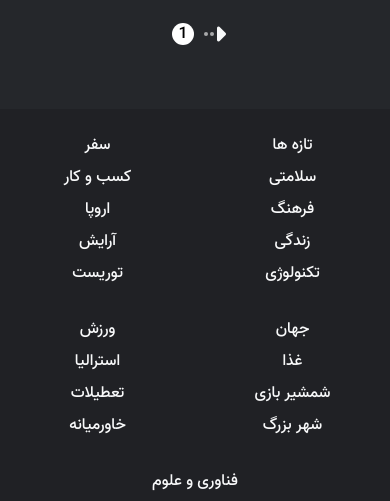
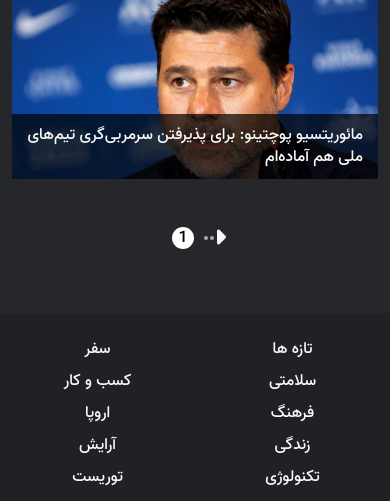
Before and after one commit to mohammadrezaGh80/news_website, a Django app: page /news/ in a window 390 px wide. Shown: the part 1271-1772 px from the top of the page. Run offline with Django 4.2, Linux system fonts and the light colour scheme; data comes from the database, SQL or seed files in the repository; both versions use the stored data as it was after the commit; some web fonts are replaced.

Commit message:
add background-color to card in home page and report_list page,add media file and feature upload image from user for create report

```diff
--- a/config/settings.py
+++ b/config/settings.py
@@ -41,6 +41,7 @@ INSTALLED_APPS = [
     # third party
     'crispy_forms',
     'crispy_bootstrap5',
+    'vote',
 
     # local
     'accounts',
@@ -145,3 +146,7 @@ EMAIL_BACKEND = "django.core.mail.backends.console.EmailBackend"
 # static config
 STATIC_URL = "/static/"
 STATICFILES_DIRS = [str(BASE_DIR.joinpath('static'))]
+
+# media config
+MEDIA_URL = "/media/"
+MEDIA_ROOT = str(BASE_DIR.joinpath('media'))
--- a/config/urls.py
+++ b/config/urls.py
@@ -14,7 +14,9 @@ Including another URLconf
     2. Add a URL to urlpatterns:  path('blog/', include('blog.urls'))
 """
 from django.contrib import admin
+from django.conf import settings
 from django.urls import path, include
+from django.conf.urls.static import static
 
 urlpatterns = [
     path('admin/', admin.site.urls),
@@ -22,4 +24,4 @@ urlpatterns = [
     path('accounts/', include("django.contrib.auth.urls")),
     path('accounts/', include("accounts.urls")),
     path('news/', include("news.urls")),
-]
+] + static(settings.MEDIA_URL, document_root=settings.MEDIA_ROOT)
--- a/news/forms.py
+++ b/news/forms.py
@@ -6,7 +6,7 @@ from .models import Report, Comment
 class ReportForm(forms.ModelForm):
     class Meta:
         model = Report
-        fields = ["title", "description", ]
+        fields = ["title", "description", "cover", ]
 
 
 class CommentForm(forms.ModelForm):
--- a/news/models.py
+++ b/news/models.py
@@ -5,9 +5,11 @@ from datetime import date
 
 
 class Report(models.Model):
-    title = models.CharField(max_length=200)
+    title = models.CharField(max_length=250)
     description = models.TextField()
     author = models.ForeignKey(get_user_model(), on_delete=models.CASCADE, related_name="reports")
+    cover = models.ImageField(upload_to="covers/", blank=True)
+
     datetime_created = models.DateTimeField(auto_now_add=True)
     datetime_modified = models.DateTimeField(auto_now=True)
 
@@ -22,6 +24,7 @@ class Comment(models.Model):
     user = models.ForeignKey(get_user_model(), on_delete=models.CASCADE, related_name="comments")
     report = models.ForeignKey(Report, on_delete=models.CASCADE, related_name="comments")
     text = models.TextField()
+
     datetime_created = models.DateTimeField(auto_now_add=True)
 
     def calculate_days_diff_from_today(self):
--- a/news/templates/news/report_list.html
+++ b/news/templates/news/report_list.html
@@ -25,19 +25,23 @@
             cursor: pointer;
         }
 
-        .news-img-caption {
-            bottom: 45px;
-            right: 30px;
-        }
 
         .wrapper-news-img-icon {
             top: 20px;
             right: 30px;
         }
 
-        .wrapper-news-img-author-name {
-            bottom: 20px;
-            right: 30px;
+        .news-img-caption{
+            line-height: 1.4;
+        }
+
+        .wrapper-text-news {
+            position: absolute;
+            bottom: 0;
+            right: 0;
+            left: 0;
+            padding: 10px 15px;
+            background-color: rgba(0, 0, 0, 0.7);
         }
 
         .img-info {
@@ -160,7 +164,7 @@
     <section style="background-color: #25272B;" class="py-5 flex-grow-1">
         <div class="container">
             <div class="row">
-                <div class="col-3 d-none d-lg-block">
+                <div class="col-lg-3 col-12">
                     <div class="wrapper-search-box p-3" style="background-color: #202125;">
                         <form action="" method="POST">
                             {% csrf_token %}
@@ -189,7 +193,7 @@
                             </div>
                         </form>
                     </div>
-                    <div class="wrapper-social-media p-3 mt-5" style="background-color: #202125;">
+                    <div class="wrapper-social-media p-3 mt-5 d-none d-lg-block" style="background-color: #202125;">
                         <div class="wrapper-custom-title d-inline-block py-2 px-4 position-relative"
                              style="background-color:#F54437; border-bottom-right-radius: 15px;">
                             <span style="font-family: 'Vazir-Bold', serif;" class="text-light text-custom-title">ما در
@@ -232,7 +236,7 @@
                             </div>
                         </div>
                     </div>
-                    <div class="wrapper-info p-3 mt-5" style="background-color: #202125;">
+                    <div class="wrapper-info p-3 mt-5 d-none d-lg-block" style="background-color: #202125;">
                         <div class="wrapper-custom-title d-inline-block py-2 px-4 position-relative"
                              style="background-color:#F54437; border-bottom-right-radius: 15px;">
                             <span style="font-family: 'Vazir-Bold', serif;" class="text-light text-custom-title">درباره
@@ -262,7 +266,7 @@
                         </div>
                     </div>
                 </div>
-                <div class="col-lg-7 offset-lg-1 offset-0 col-12 d-flex flex-column">
+                <div class="col-lg-7 offset-lg-1 offset-0 col-12 d-flex flex-column mt-5 mt-lg-0">
                     {% if is_all_blank %}
                         <div class="warning-form card py-3 px-4 justify-content-lg-between flex-lg-row">
                             <div class="d-flex flex-column flex-lg-row align-items-center py-2 py-lg-0">
@@ -281,21 +285,22 @@
                         </div>
                     {% endif %}
                     {% for report in reports %}
-                        <div class="mb-4">
+                        <div class="mb-5">
                             <div class="d-flex position-relative wrapper-news overflow-hidden">
                                 <div
                                         class="wrapper-news-img-icon bg-light rounded-circle d-none d-lg-inline-block position-absolute opacity-75">
                                     <i class="fa-solid fa-camera text-dark p-2"></i>
                                 </div>
                                 <figure>
-                                    <img src="https://www.metoffice.gov.uk/binaries/content/gallery/metofficegovuk/hero-images/advice/maps-satellite-images/satellite-image-of-globe.jpg"
+                                    <img src="{{ report.cover.url }}"
                                          alt="" class="w-100 h-100 d-block">
-                                    <figcaption
-                                            class="position-absolute text-light news-img-caption fs-3">{{ report.title }}</figcaption>
                                 </figure>
-                                <div class="wrapper-news-img-author-name position-absolute text-light d-none d-lg-inline-block">
-                                    <i class="fa-regular fa-user"></i>
-                                    <span class="author-name ps-1">{{ report.author }}</span>
+                                <div class="wrapper-text-news">
+                                    <p class="text-light news-img-caption fs-3">{{ report.title }}</p>
+                                    <div class="wrapper-news-img-author-name text-light d-none d-lg-inline-block mt-2">
+                                        <i class="fa-regular fa-user"></i>
+                                        <span class="author-name ps-1">{{ report.author }}</span>
+                                    </div>
                                 </div>
                                 <div class="card-img-overlay overlay-img-news d-flex justify-content-center align-items-center">
                                     <div class="wrapper-continue-news">
@@ -313,7 +318,8 @@
                     {% if request.method == "GET" %}
                         <div class="d-flex justify-content-center align-items-center mb-3 pagination">
                             {% if page_obj.has_next %}
-                                <a href="?page={{ page_obj.next_page_number }}" class="d-flex justify-content-center align-items-center">
+                                <a href="?page={{ page_obj.next_page_number }}"
+                                   class="d-flex justify-content-center align-items-center">
                                     <i class="fa-sharp fa-solid fa-caret-right text-light fa-xl"></i>
                                     <span style="margin-left: 2px" class="point-pagination"></span>
                                     <span style="margin-left: 2px" class="point-pagination"></span>
@@ -323,7 +329,8 @@
                                 <span class="text-black">{{ page_obj.number }}</span>
                             </span>
                             {% if page_obj.has_previous %}
-                                <a href="?page={{ page_obj.previous_page_number }}" class="d-flex justify-content-center align-items-center">
+                                <a href="?page={{ page_obj.previous_page_number }}"
+                                   class="d-flex justify-content-center align-items-center">
                                     <span style="margin-right: 2px" class="point-pagination"></span>
                                     <span style="margin-right: 2px" class="point-pagination"></span>
                                     <i class="fa-sharp fa-solid fa-caret-left text-light fa-xl"></i>
--- a/news/views.py
+++ b/news/views.py
@@ -3,7 +3,6 @@ from django.views import generic
 from django.urls import reverse_lazy
 from django.shortcuts import render, redirect, get_object_or_404
 from django.contrib.auth import get_user_model
-from datetime import date
 
 from .models import Report
 from .forms import ReportForm, CommentForm
@@ -99,7 +98,7 @@ def report_detail_view(request, pk):
 
 def report_create_view(request):
     if request.method == "POST":
-        form = ReportForm(request.POST)
+        form = ReportForm(request.POST, request.FILES)
         if form.is_valid():
             report = form.save(commit=False)
             report.author = request.user
--- a/requirements.txt
+++ b/requirements.txt
@@ -2,5 +2,8 @@ asgiref==3.5.2
 crispy-bootstrap5==0.6
 Django==4.1.1
 django-crispy-forms==1.14.0
+django-jalali-date==1.0.1
+jdatetime==4.1.0
+Pillow==9.3.0
 sqlparse==0.4.2
 tzdata==2022.2
```
Also changed, not shown: news/templates/news/report_create_and_update.html (+6 -5 lines), news/templates/news/report_detail.html (+18 -7 lines), templates/home.html (+5 -3 lines), db.sqlite3, media/covers/12dd3545-242f-49ac-b2d2-bf9c7682d123.jpeg (added), media/covers/getpaidstock.com-6387a23cd5761.jpg (added), media/covers/getpaidstock.com-638a2f7923448_vU6ewuX.jpg (added), media/covers/norafkan.jpg (added), media/covers/photo_2022-11-30_22-22-32.jpg (added), news/migrations/0007_report_cover.py (added), news/migrations/0008_alter_report_title.py (added).
